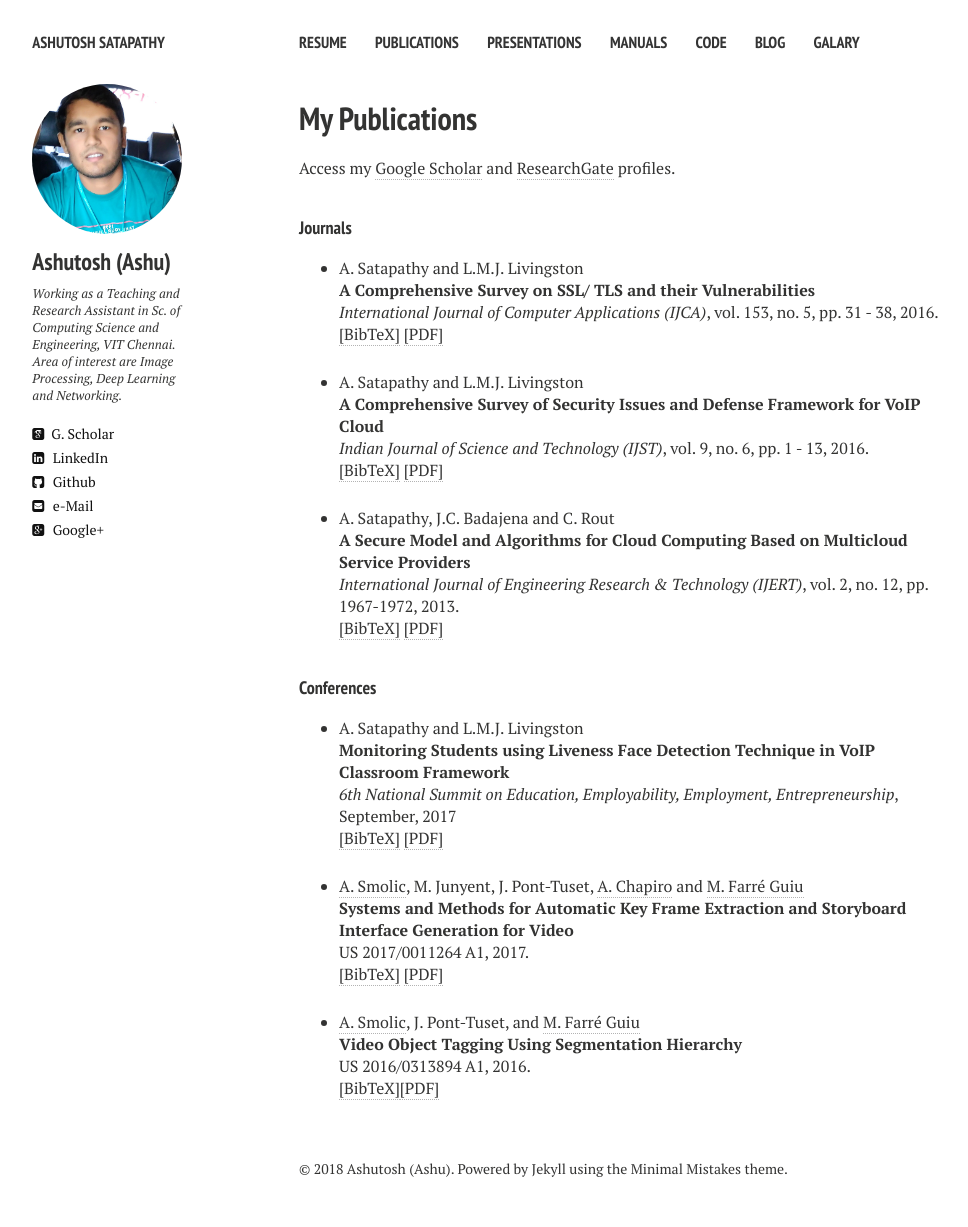
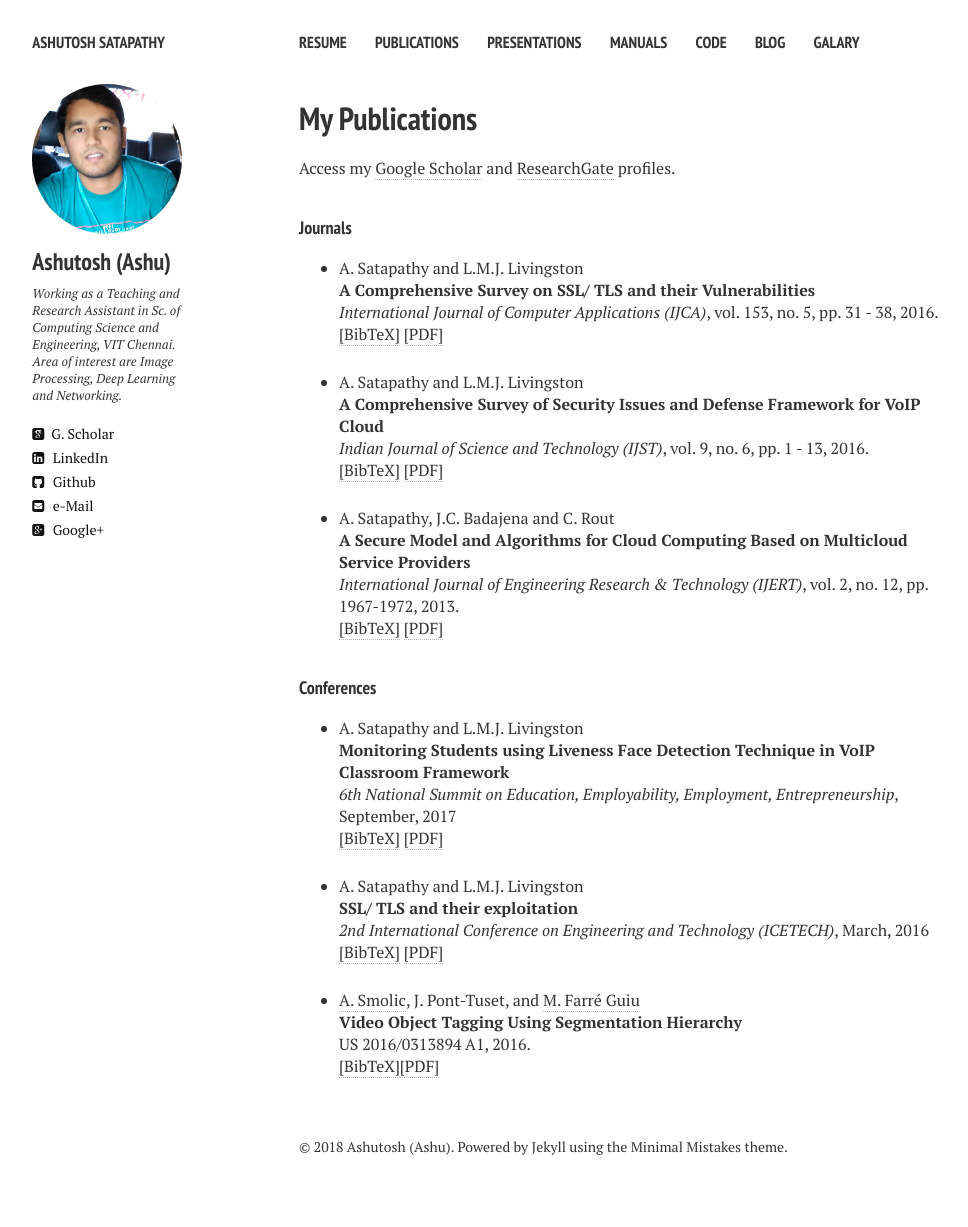
Before and after one commit to ashutoshsatapathy1990/ashutoshsatapathy1990.github.io, a Jekyll site: the page built from publications.md, in a window 1280 px wide. Shown: the whole page, without its empty margins (21-989 px from the left). Built offline with Jekyll 4.4.1, drawn with Linux system fonts in a browser that asks for light colours; nearby versions of some CDN libraries; after the commit the page ends 1205 px from its top, so only the background shows below that.

Commit message:
Update publications.html

```diff
--- a/_layouts/publications.html
+++ b/_layouts/publications.html
@@ -200,24 +200,25 @@ year = {2017}
 
 </li>
 
-<!-- Item: Smolic2017 -->
+<!-- Item: ashutosh2016ca -->
 <li ><p>
-<a href="https://www.linkedin.com/in/aljosa-smolic-3a26644?" target="_blank">A. Smolic</a>, M. Junyent, J. Pont-Tuset,
-<a href="https://achapiro.github.io" target="_blank">A. Chapiro</a>
-and <a href="https://ch.linkedin.com/in/miquelangelfarre" target="_blank">M. Farr&eacute; Guiu</a><br>
-<b>Systems and Methods for Automatic Key Frame Extraction and Storyboard Interface Generation for Video</b><br>
-US 2017/0011264 A1, 2017.
+A. Satapathy and L.M.J. Livingston
+<br><b>SSL/ TLS and their exploitation</b><br>
+<i>2nd International Conference on Engineering and Technology (ICETECH)</i>,
+March,
+2016
 <br />
-<a href="javascript:toggleBibtex('Smolic2017')">[BibTeX]</a>
-<a href="http://www.freepatentsonline.com/20170011264.pdf" target="_blank">[PDF]</a>
+<a href="javascript:toggleBibtex('ashutosh2016ca')">[BibTeX]</a>
+<a href="https://www.dropbox.com/s/y84i7urmi7cih16/ICETECH16.pdf?dl=0" target="_blank">[PDF]</a>
 </p>
-<div id="bib_Smolic2017" class="bibtex noshow">
+<div id="bib_ashutosh2016ca" class="bibtex noshow">
 <pre>
-@patent{Smolic2017,
-  author = {A. Smolic and M. Junyent and J. Pont-Tuset and A. Chapiro and M. Farr\'{e}},
-  title = {Systems and methods for automatic key frame extraction and storyboard interface generation for video},
-  year = {2017},
-  number = {US 2017/0011264 A1}
+@patent{ashutosh2016ca,
+  author = {A. Satapathy and L.M.J. Livingston},
+  title = {SSL/ TLS and their exploitation},
+  note = {2nd International Conference on Engineering and Technology (ICETECH)}
+  month = {March}
+  year = {2017}
 }
 </pre></div>
 </li>
```
